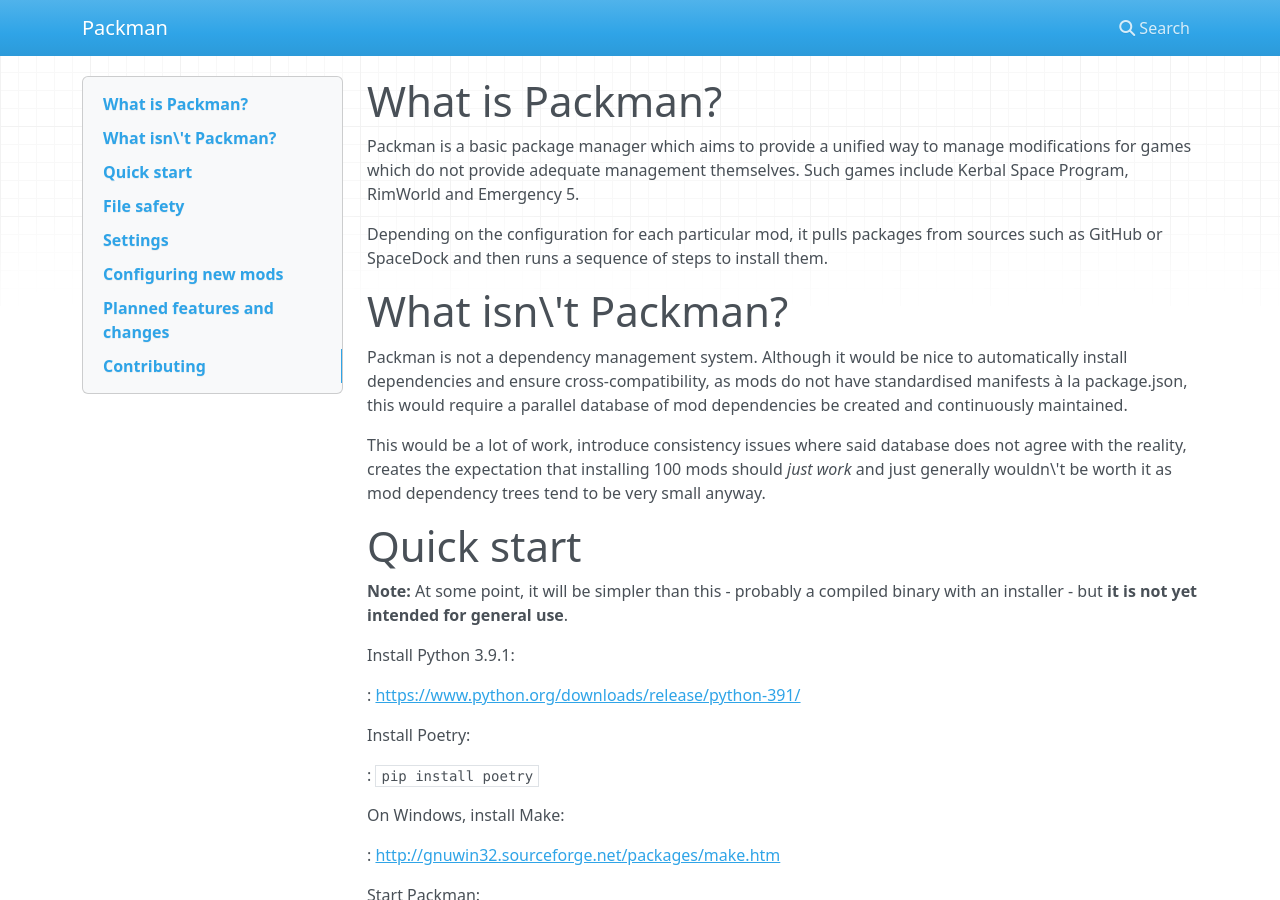
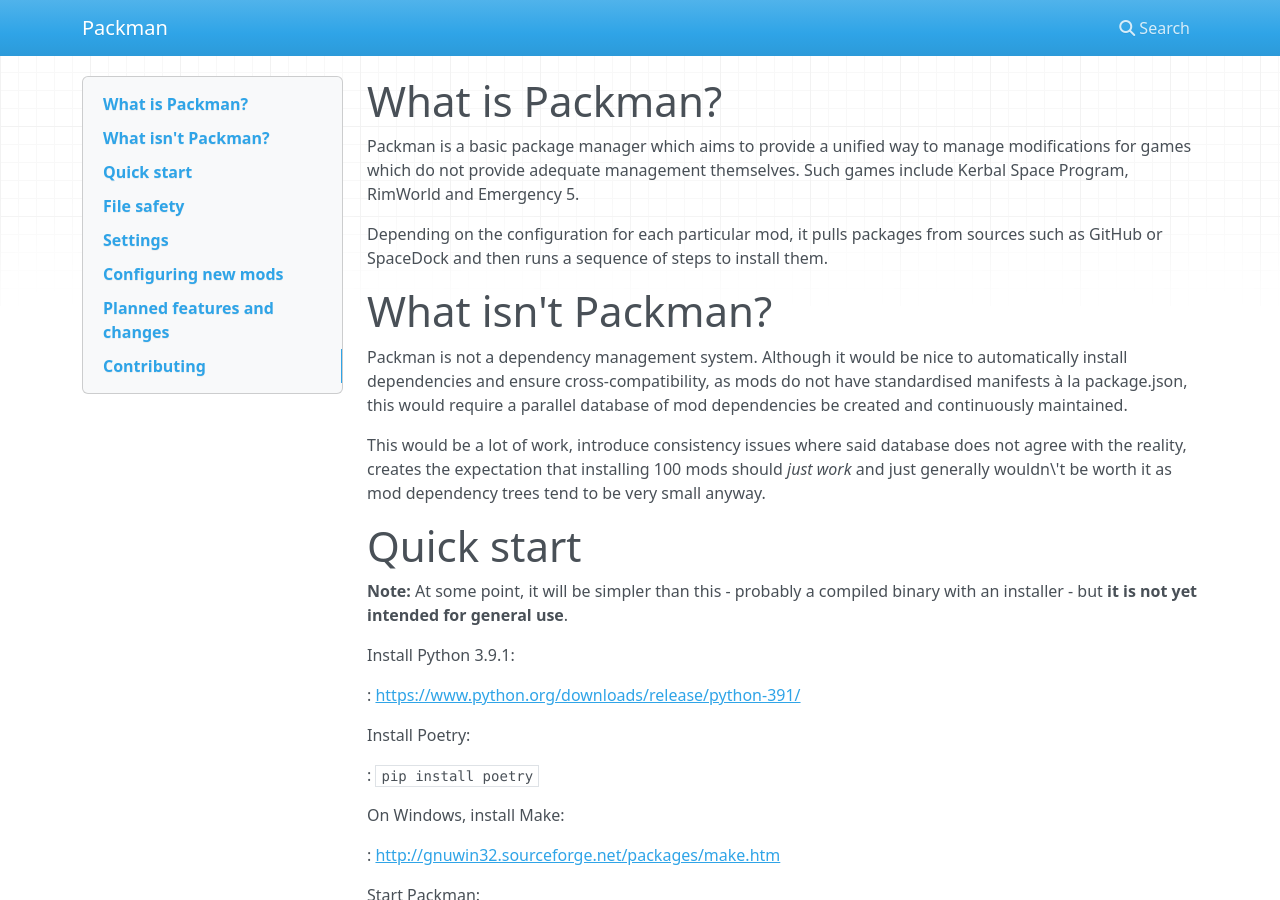
Before and after one commit to audoh/packager, an MkDocs documentation site: the page built from docs/index.md, in a window 1280 px wide and 900 px high. Built offline with MkDocs 1.6.1, drawn with Linux system fonts in a browser that asks for light colours; nearby versions of some CDN libraries.

Commit message:
fixed isn't

```diff
--- a/docs/index.md
+++ b/docs/index.md
@@ -9,7 +9,7 @@ Depending on the configuration for each particular mod, it pulls
 packages from sources such as GitHub or SpaceDock and then runs a
 sequence of steps to install them.
 
-# What isn\'t Packman?
+# What isn't Packman?
 
 Packman is not a dependency management system. Although it would be nice
 to automatically install dependencies and ensure cross-compatibility, as
```
